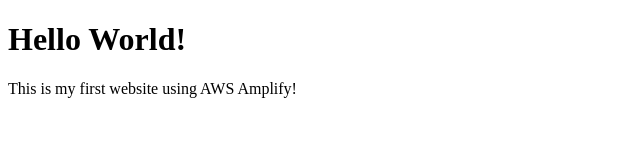
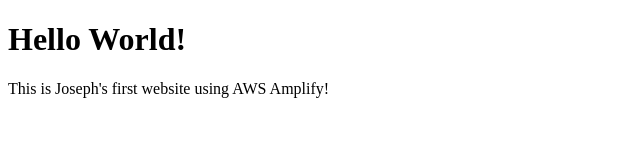
Before and after one commit to j-pariser/aws-amplify-test, a plain HTML site: page index.html in a window 1280 px wide. Shown: the full height of the page, 0-640 px from the left. Drawn offline with Linux system fonts and the light colour scheme.

Commit message:
Update index.html

```diff
--- a/index.html
+++ b/index.html
@@ -5,6 +5,6 @@
 </head>
 <body>
     <h1>Hello World!</h1>
-    <p>This is my first website using AWS Amplify!</p>
+    <p>This is Joseph's first website using AWS Amplify!</p>
 </body>
 </html>
```
